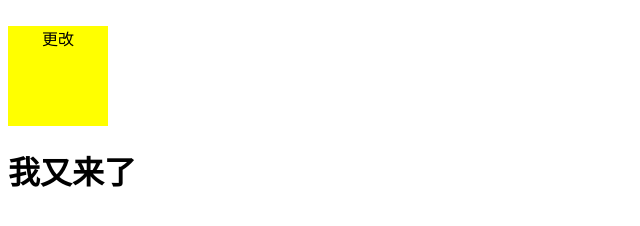
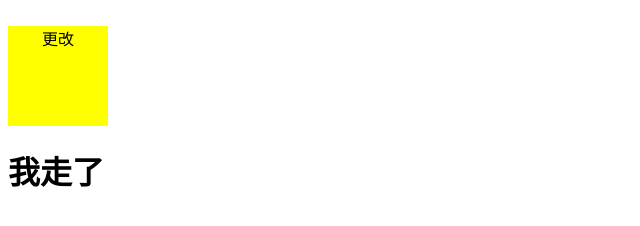
Before and after one commit to Ruanyang2015/MyProject, a plain HTML site: page index.html in a window 1280 px wide. Shown: the full height of the page, 0-640 px from the left. Drawn offline with Linux system fonts and the light colour scheme.

Commit message:
我走了

```diff
--- a/index.html
+++ b/index.html
@@ -12,7 +12,7 @@
 	更改
 </div>
 <h1>
-	我又来了
+	我走了
 </h1>
 </body>
 </html>
```
